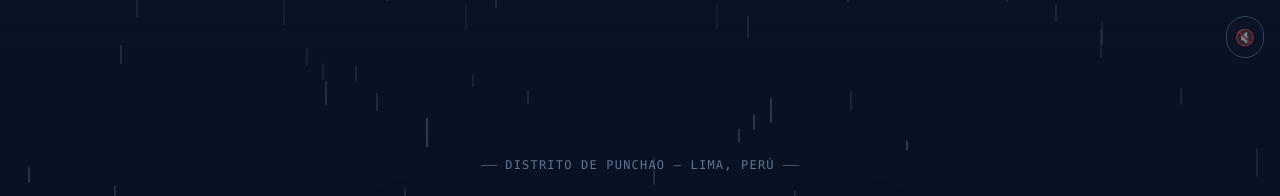
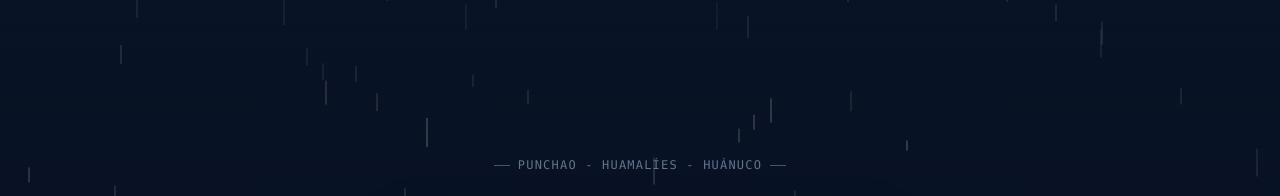
Before and after one commit to dppablito4-oss/saly-s-game, a React (Vite) app: page / in a window 1280 px wide. Shown: the top 196 px of the page. Built offline with nearby package versions, Linux system fonts and the light colour scheme.

Commit message:
fix: correct location to Punchao-Huamalies-Huanuco and remove rain sound

```diff
--- a/src/App.jsx
+++ b/src/App.jsx
@@ -1,4 +1,4 @@
-import { useState, useEffect, useRef } from 'react'
+import { useState } from 'react'
 import Stage1_Rain from './components/Stage1_Rain'
 import Stage2_Coffee from './components/Stage2_Coffee'
 import Stage3_ControlPanel from './components/Stage3_ControlPanel'
@@ -6,68 +6,10 @@ import Stage4_Redemption from './components/Stage4_Redemption'
 
 export default function App() {
   const [stage, setStage] = useState(1)
-  const [isMuted, setIsMuted] = useState(true)
-  const audioCtxRef = useRef(null)
-  const noiseNodeRef = useRef(null)
-
-  const startRainSound = () => {
-    if (audioCtxRef.current) return;
-
-    const AudioContext = window.AudioContext || window.webkitAudioContext;
-    const ctx = new AudioContext();
-    audioCtxRef.current = ctx;
-
-    const bufferSize = 2 * ctx.sampleRate;
-    const noiseBuffer = ctx.createBuffer(1, bufferSize, ctx.sampleRate);
-    const output = noiseBuffer.getChannelData(0);
-
-    for (let i = 0; i < bufferSize; i++) {
-      output[i] = Math.random() * 2 - 1;
-    }
-
-    const whiteNoise = ctx.createBufferSource();
-    whiteNoise.buffer = noiseBuffer;
-    whiteNoise.loop = true;
-
-    const filter = ctx.createBiquadFilter();
-    filter.type = 'lowpass';
-    filter.frequency.value = 1000;
-
-    const gainNode = ctx.createGain();
-    gainNode.gain.value = isMuted ? 0 : 0.05;
-
-    whiteNoise.connect(filter);
-    filter.connect(gainNode);
-    gainNode.connect(ctx.destination);
-
-    whiteNoise.start();
-    noiseNodeRef.current = gainNode;
-    setIsMuted(false);
-  }
-
-  useEffect(() => {
-    if (noiseNodeRef.current) {
-      noiseNodeRef.current.gain.setTargetAtTime(isMuted ? 0 : 0.05, audioCtxRef.current.currentTime, 0.1);
-    }
-  }, [isMuted]);
-
-  const handleInteraction = () => {
-    if (isMuted && !audioCtxRef.current) {
-      startRainSound();
-    }
-  }
 
   return (
-    <div className="min-h-screen relative" onClick={handleInteraction}>
-      {/* Mute Button */}
-      <button
-        onClick={(e) => { e.stopPropagation(); setIsMuted(!isMuted); }}
-        className="fixed top-4 right-4 z-50 p-2 bg-slate-900/50 border border-slate-700 rounded-full text-white/50 hover:text-white transition-colors"
-      >
-        {isMuted ? '🔇' : '🔊'}
-      </button>
-
-      {stage === 1 && <Stage1_Rain onActivate={() => { startRainSound(); setStage(2); }} />}
+    <div className="min-h-screen relative">
+      {stage === 1 && <Stage1_Rain onActivate={() => setStage(2)} />}
       {stage === 2 && <Stage2_Coffee onNext={() => setStage(3)} />}
       {stage === 3 && <Stage3_ControlPanel onNext={() => setStage(4)} />}
       {stage === 4 && <Stage4_Redemption />}
--- a/src/components/Stage1_Rain.jsx
+++ b/src/components/Stage1_Rain.jsx
@@ -38,7 +38,7 @@ export default function Stage1_Rain({ onActivate }) {
         {/* Distrito badge */}
         <div className="flex items-center gap-2 text-slate-500 text-xs font-mono tracking-widest uppercase">
           <span className="inline-block w-4 h-px bg-slate-600" />
-          Distrito de Punchao — Lima, Perú
+          Punchao - Huamalíes - Huánuco
           <span className="inline-block w-4 h-px bg-slate-600" />
         </div>
 
```
